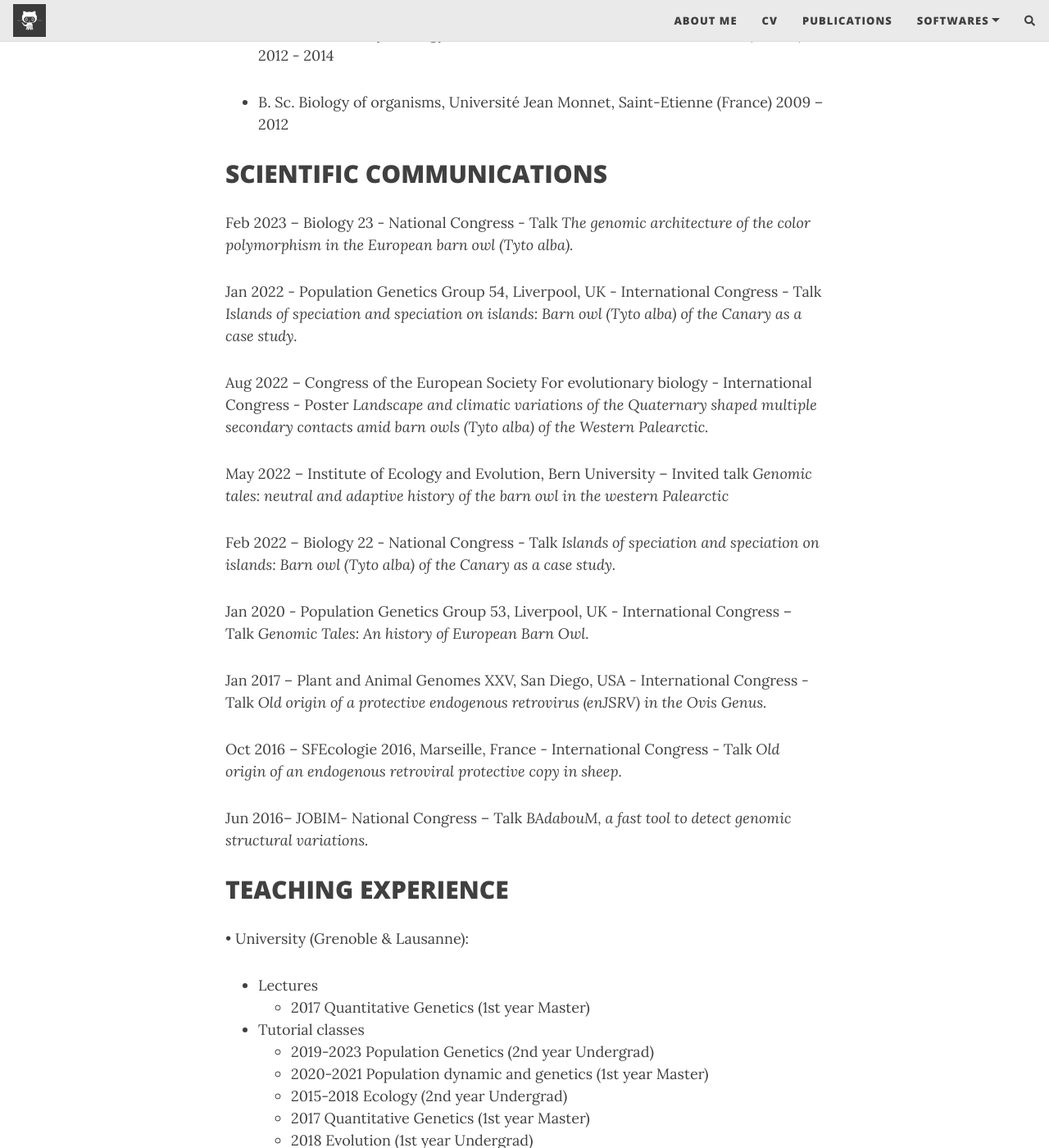
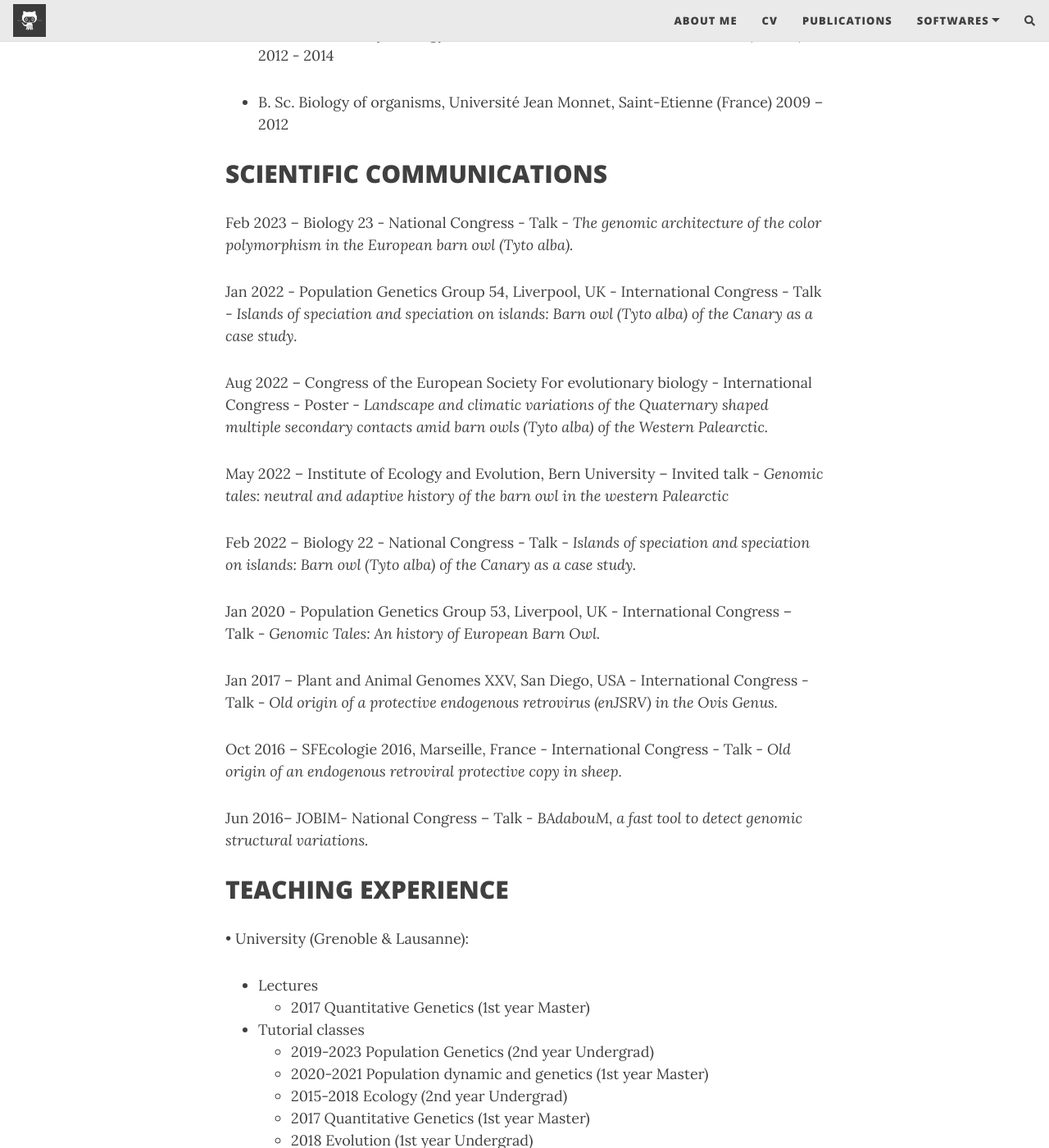
Before and after one commit to cumtr/cumtr.github.io, a Jekyll site: the page built from CV.md, in a window 1280 px wide and 1400 px high, scrolled down 998 px. Shown: the whole window at 82% size. Built offline with Jekyll 4.4.1, drawn with Linux system fonts in a browser that asks for light colours; nearby versions of some CDN libraries; comment, search, counter and statistics services are not loaded.

Commit message:
Update CV.md

```diff
--- a/CV.md
+++ b/CV.md
@@ -38,31 +38,31 @@ Supervisor: Pompanon François, PhD
 
 ## SCIENTIFIC COMMUNICATIONS
 
-Feb 2023 – Biology 23 - National Congress - Talk
+Feb 2023 – Biology 23 - National Congress - Talk -
 *The genomic architecture of the color polymorphism in the European barn owl (Tyto alba).*
 
-Jan 2022 - Population Genetics Group 54, Liverpool, UK - International Congress - Talk
+Jan 2022 - Population Genetics Group 54, Liverpool, UK - International Congress - Talk -
 *Islands of speciation and speciation on islands: Barn owl (Tyto alba) of the Canary as a case study.*
 
-Aug 2022 – Congress of the European Society For evolutionary biology - International Congress - Poster
+Aug 2022 – Congress of the European Society For evolutionary biology - International Congress - Poster -
 *Landscape and climatic variations of the Quaternary shaped multiple secondary contacts amid barn owls (Tyto alba) of the Western Palearctic.*
 
-May 2022 – Institute of Ecology and Evolution, Bern University – Invited talk
+May 2022 – Institute of Ecology and Evolution, Bern University – Invited talk -
 *Genomic tales: neutral and adaptive history of the barn owl in the western Palearctic*
 
-Feb 2022 – Biology 22 - National Congress - Talk
+Feb 2022 – Biology 22 - National Congress - Talk -
 *Islands of speciation and speciation on islands: Barn owl (Tyto alba) of the Canary as a case study.*
 
-Jan 2020 - Population Genetics Group 53, Liverpool, UK - International Congress – Talk
+Jan 2020 - Population Genetics Group 53, Liverpool, UK - International Congress – Talk -
 *Genomic Tales: An history of European Barn Owl.*
 
-Jan 2017 – Plant and Animal Genomes XXV, San Diego, USA - International Congress - Talk
+Jan 2017 – Plant and Animal Genomes XXV, San Diego, USA - International Congress - Talk -
 *Old origin of a protective endogenous retrovirus (enJSRV) in the Ovis Genus.*
 
-Oct 2016 – SFEcologie 2016, Marseille, France - International Congress - Talk
+Oct 2016 – SFEcologie 2016, Marseille, France - International Congress - Talk -
 *Old origin of an endogenous retroviral protective copy in sheep.*
 
-Jun 2016– JOBIM- National Congress – Talk
+Jun 2016– JOBIM- National Congress – Talk -
 *BAdabouM, a fast tool to detect genomic structural variations.*
 
 
```
